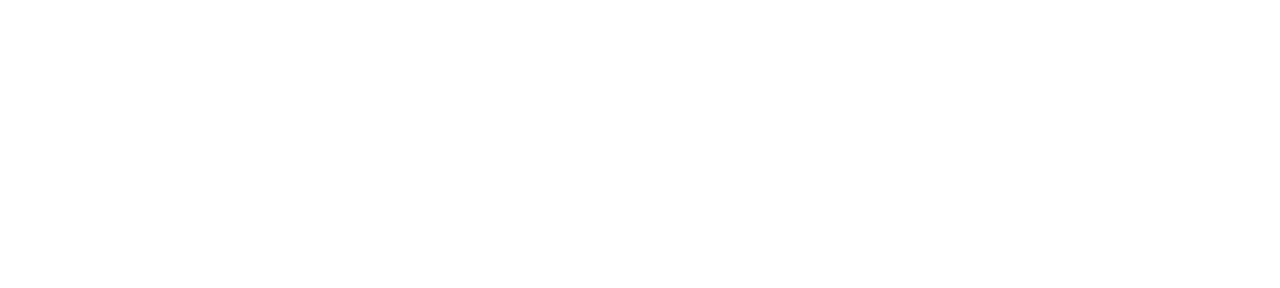
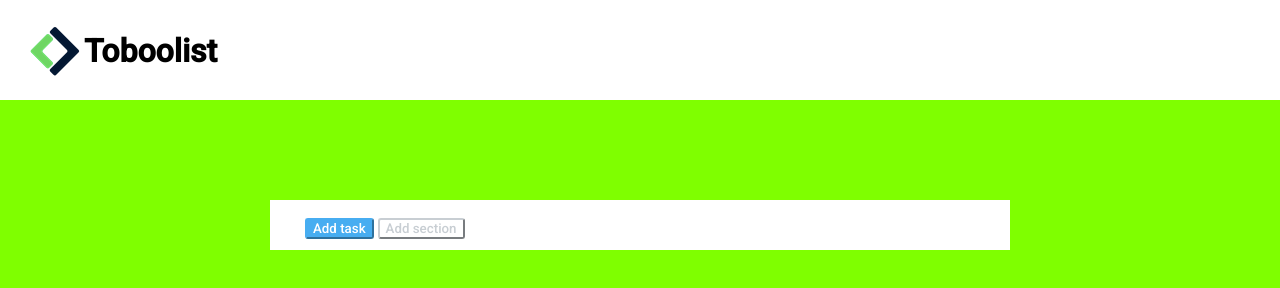
Before and after one commit to giorgios17/html-css-toboolist, a plain HTML site: page index.html in a window 1280 px wide. Drawn offline with Linux system fonts and the light colour scheme.

Commit message:
done header and buttons

```diff
--- a/css/style.css
+++ b/css/style.css
@@ -1,4 +1,51 @@
 *{
     box-sizing: border-box;
     font-family: 'Roboto', sans-serif;
+    margin: auto;
 }
+
+header{
+    height: 100px;
+    line-height: 100px;
+    margin-left: 30px;
+}
+
+#logo{
+    vertical-align: middle;
+}
+
+h1{
+    display: inline;
+    vertical-align: middle;
+}
+
+main{
+    /* background-color: rgb(246,248,249; */
+ height: 1200px;
+    background-color: chartreuse;
+}
+
+.container{
+    padding: 100px 270px 10px;
+}
+
+.buttons-container{
+    height: 50px;
+    background-color: white;
+    padding-top: 18px;
+    padding-left:35px;
+}
+
+.button-left{
+    background-color: rgb(71,173,241);
+    border-radius: 3px;
+    border-color: rgb(71,173,241);
+    color: white;
+    }
+
+    .button-right{
+        background-color: white;
+    border-radius: 3px;
+    border-color: rgb(200,206,211);
+    color: rgb(200,206,211);
+    }
--- a/index.html
+++ b/index.html
@@ -14,6 +14,31 @@
 
 <body>
 
+    <!-- INIZIO HEADER -->
+
+    <header>
+        <img id="logo" src="img/Logo.png" alt="logo">
+        <h1>Toboolist</h1>
+    </header>
+
+    <!-- FINE HEADER -->
+
+    <main>
+        <section class="container">
+            <div class="buttons-container">
+                <button class="button-left">Add task</button>
+                <button class="button-right">Add section</button>
+            </div>
+
+
+
+
+        </section>
+
+
+
+    </main>
+
 </body>
 
 </html>
```
